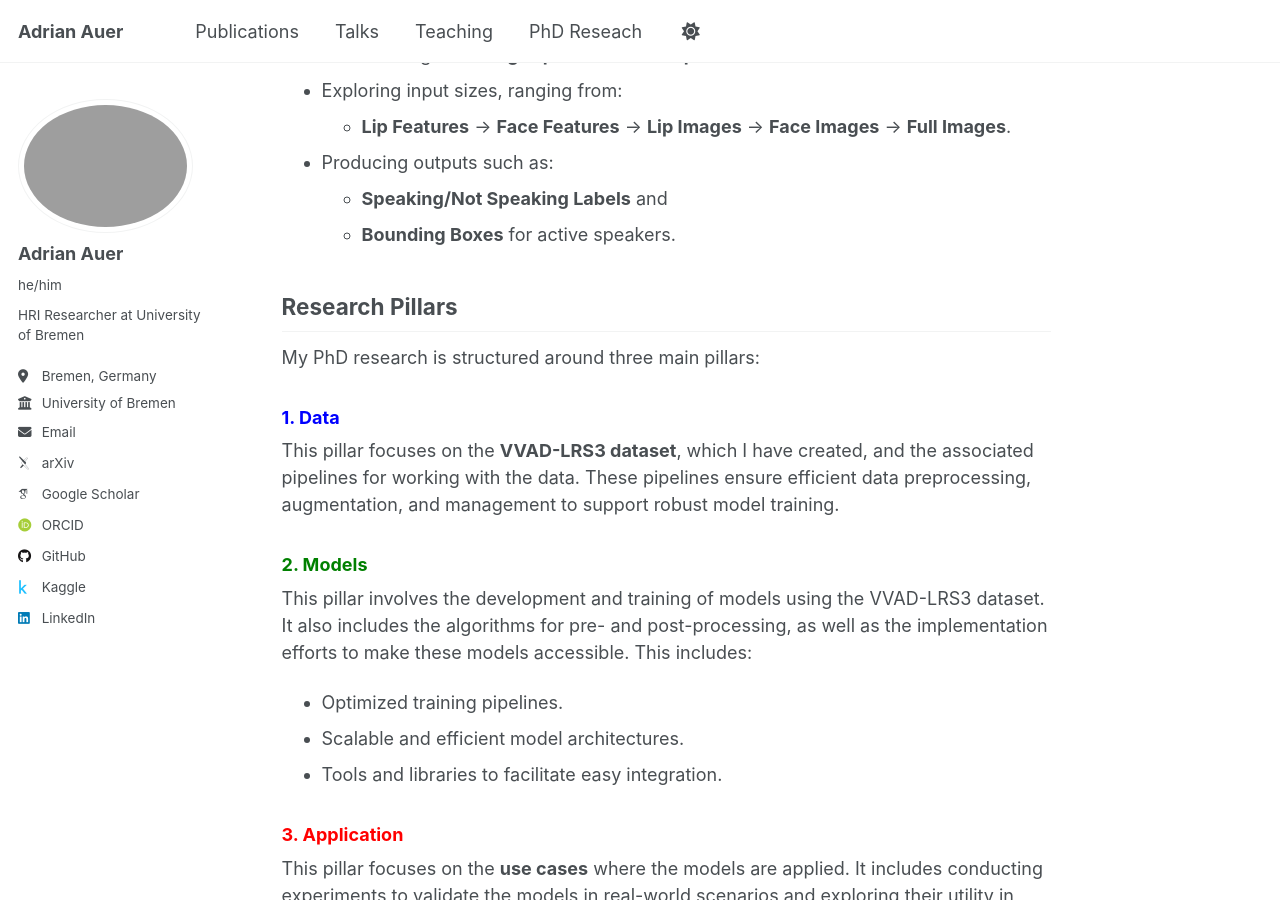
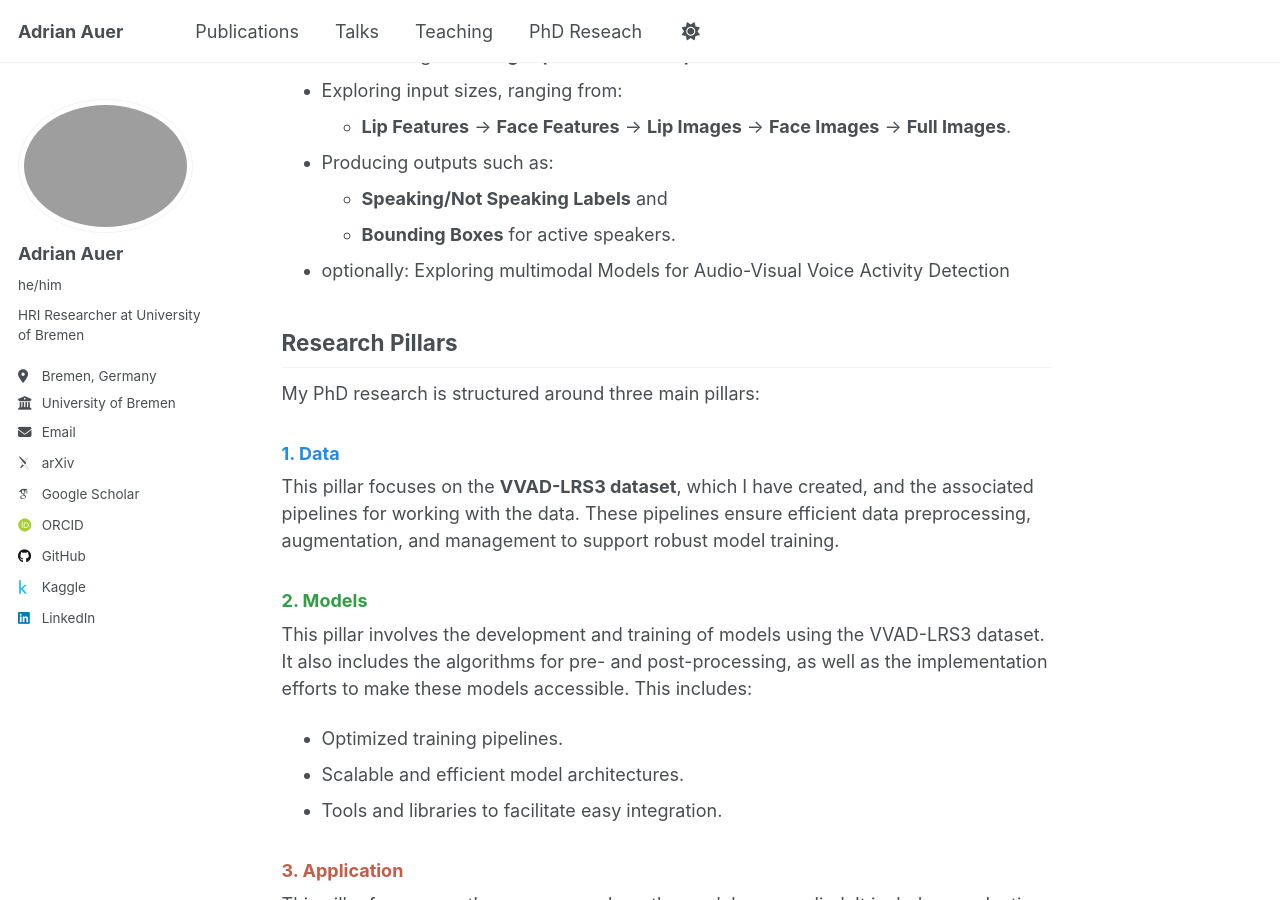
Before and after one commit to adriandavidauer/adriandavidauer.github.io, a Jekyll site: the page built from _pages/phd-research.md, in a window 1280 px wide and 900 px high, scrolled down 327 px. Built offline with Jekyll 4.4.1, drawn with Linux system fonts in a browser that asks for light colours; some web fonts are replaced; some of the changed text lies outside the part shown.

Commit message:
added graphic and some other ideas

```diff
--- a/_pages/phd-research.md
+++ b/_pages/phd-research.md
@@ -14,22 +14,25 @@ My PhD research focuses on **Human-Robot Interaction (HRI)**, specifically on im
 - Producing outputs such as:
   - **Speaking/Not Speaking Labels** and
   - **Bounding Boxes** for active speakers.
+- optionally: Exploring multimodal Models for Audio-Visual Voice Activity Detection
 
 ## Research Pillars
 
 My PhD research is structured around three main pillars:
 
-### <span style="color:blue;">1. Data</span>
+### <span style="color:#228be6;">1. Data</span>
 This pillar focuses on the **VVAD-LRS3 dataset**, which I have created, and the associated pipelines for working with the data. These pipelines ensure efficient data preprocessing, augmentation, and management to support robust model training.
 
-### <span style="color:green;">2. Models</span>
+### <span style="color:#2f9e44;">2. Models</span>
 This pillar involves the development and training of models using the VVAD-LRS3 dataset. It also includes the algorithms for pre- and post-processing, as well as the implementation efforts to make these models accessible. This includes:
 - Optimized training pipelines.
 - Scalable and efficient model architectures.
 - Tools and libraries to facilitate easy integration.
 
-### <span style="color:red;">3. Application</span>
+### <span style="color:#c25d48;">3. Application</span>
 This pillar focuses on the **use cases** where the models are applied. It includes conducting experiments to validate the models in real-world scenarios and exploring their utility in various Human-Robot Interaction (HRI) contexts.
+
+![Research Process](../images/process.png)
 
 ## Motivation
 
@@ -52,19 +55,19 @@ By achieving these goals, I aim to bridge the gap between cutting-edge research
 
 ### Published Papers
 
-1. **<span style="color:blue;">The VVAD-LRS3 Dataset for Visual Voice Activity Detection</span>**
+1. **<span style="color:#228be6;">The VVAD-LRS3 Dataset for Visual Voice Activity Detection</span>**
    *A. Lubitz, M. Valdenegro-Toro, F. Kirchner*
    **Awarded with Best Student Paper Award**
    Published: 2021
    Presented at: [7th International Conference on Human Computer Interaction Theory and Applications](https://www.scitepress.org/Papers/2023/116129/116129.pdf)
 
 
-2. **<span style="color:green;">A Bayesian Approach to Context-based Recognition of Human Intention for Context-Adaptive Robot Assistance in Space Missions</span>**
+2. **<span style="color:#2f9e44;">A Bayesian Approach to Context-based Recognition of Human Intention for Context-Adaptive Robot Assistance in Space Missions</span>**
    *A. Lubitz, O. Arriaga, T. Hassan, N. Hoyer, E.A. Kirchner*
    Published: 2022
    Presented at: [SpaceCHI 2.0: Human-Computer Interaction for Space](https://www.dfki.de/fileadmin/user_upload/import/12351_lubitz_kimmi_cobabir_2022_-_Adrian_Lubitz.pdf)
 
-3. **<span style="color:green;">Cobair: A Python Library for Context-Based Intention Recognition in Human-Robot-Interaction</span>**
+3. **<span style="color:#2f9e44;">Cobair: A Python Library for Context-Based Intention Recognition in Human-Robot-Interaction</span>**
    *A. Lubitz, L. Gutzeit, F. Kirchner*
    Published: 2023
    Presented at: [32nd IEEE International Conference on Robot and Human Interactive Communication](https://ieeexplore.ieee.org/stamp/stamp.jsp?arnumber=10309581)
@@ -73,32 +76,34 @@ By achieving these goals, I aim to bridge the gap between cutting-edge research
 
 1. [**Review Paper: State of the Art of VVAD in HRI**](/review-paper/)
 
-2. [**<span style="color:red;">Impact of VVAD in HRI</span>**](/impact-of-VVAD/)
+2. [**<span style="color:#c25d48;">Impact of VVAD in HRI</span>**](/impact-of-VVAD/)
 
 
-3. [**<span style="color:green;">New Models for VVAD</span>**](/new-models/)
+3. [**<span style="color:#2f9e44;">New Models for VVAD</span>**](/new-models/)
 
-4. [**<span style="color:blue;">Comparison of VVAD Datasets</span>**](/data-comparison/)
+4. [**<span style="color:#228be6;">Comparison of VVAD Datasets</span>**](/data-comparison/)
 
-5. [**<span style="color:green;">Implementing Multi-Person VVAD</span>**](/multiperson-VVAD-implementation/)
+5. [**<span style="color:#2f9e44;">Implementing Multi-Person VVAD</span>**](/multiperson-VVAD-implementation/)
 
 
-6. [**<span style="color:red;">Experiments with Multi-Person VVAD</span>**](/multiperson-VVAD-experiments/)
+6. [**<span style="color:#c25d48;">Experiments with Multi-Person VVAD</span>**](/multiperson-VVAD-experiments/)
 
-7. [**<span style="color:blue;">A Benchmark for VVAD in HRI </span>**](/benchmark/)
+7. [**<span style="color:#228be6;">A Benchmark for VVAD in HRI </span>**](/benchmark/)
 
 
 ### Possible Side Papers (Could Be Theses)
 
-1. [**<span style="color:blue;">Social Data Analyzer</span>**](/data-analyzer/)
+1. [**<span style="color:#228be6;">Social Data Analyzer</span>**](/data-analyzer/)
 
 
-2. [**<span style="color:red;">HelloRic Project Presentation Paper</span>**](/hello-ric/)
+2. [**<span style="color:#c25d48;">HelloRic Project Presentation Paper</span>**](/hello-ric/)
 
 
 ### Possible Ideas for a Post-Doc
 
-1. [**<span style="color:green;">Speech Prediction</span>**](/speech-prediction/)
+1. [**<span style="color:#2f9e44;">Speech Prediction</span>**](/speech-prediction/)
 
 
-2. [**<span style="color:green;">Mind Wandering Detection</span>**](/mind-wandering/)
+2. [**<span style="color:#2f9e44;">Mind Wandering Detection</span>**](/mind-wandering/)
+
+3. [**<span style="color:#2f9e44;">Video to Voice Filters</span>**](/voice-filters/)
```
Also changed, not shown: _pages/voice-filters.md (added, +6 -0 lines), images/process.png (added), 4 other files.
